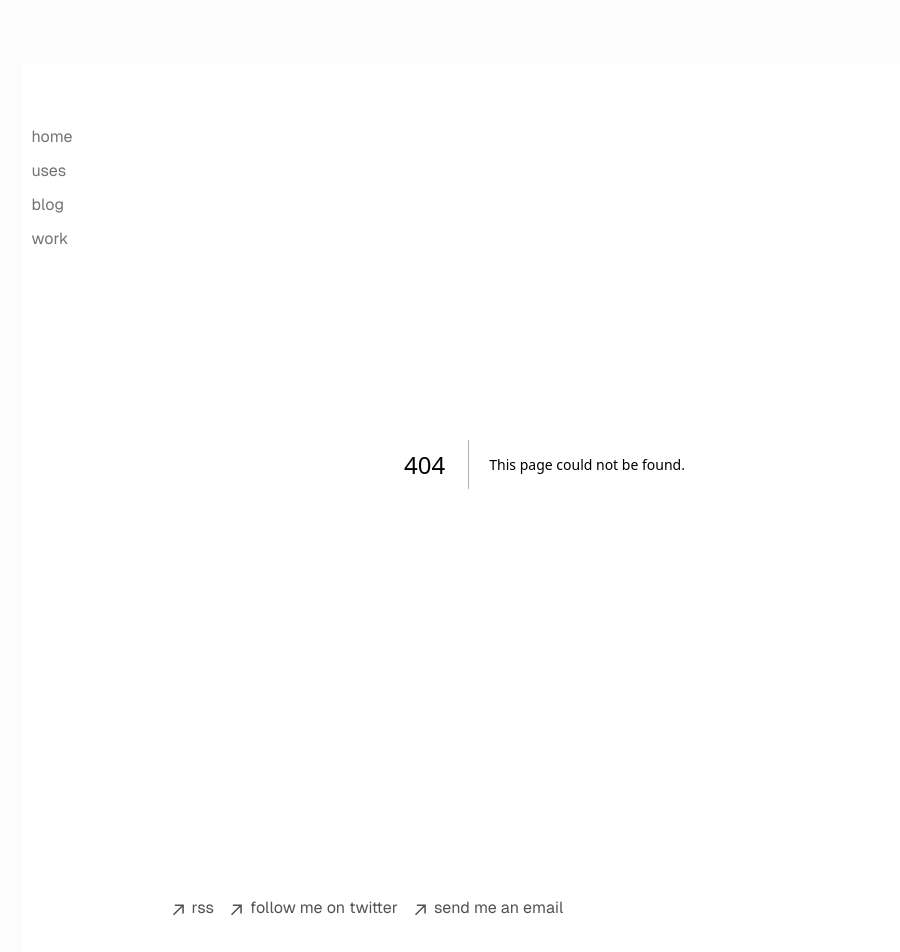
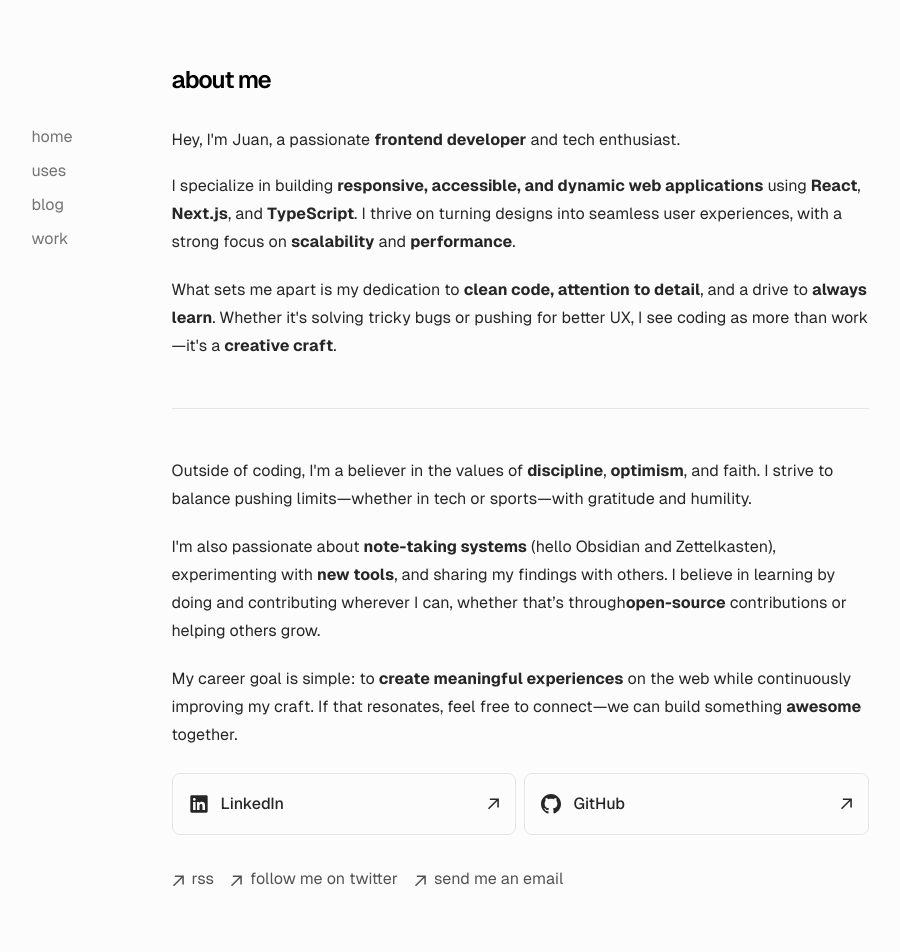
Before and after one commit to jmartinn/portfolio, a Next.js app: page /about in a window 1280 px wide. Before the commit this address had no page. Shown: the top 952 px of the page, without its empty margins (163-1063 px from the left). Built offline with nearby package versions, Linux system fonts and the light colour scheme.

Commit message:
feat: add about page with personal bio and external links

```diff
--- /dev/null
+++ b/app/about/page.tsx
@@ -0,0 +1,80 @@
+import type { Metadata } from "next";
+
+import { Icons } from "@/components/ui/icons";
+
+export const metadata: Metadata = {
+  title: "About",
+  description: "VP of Developer Experience at Vercel.",
+};
+
+export default function AboutPage() {
+  return (
+    <section>
+      <h1 className="mb-8 text-2xl font-semibold tracking-tighter">about me</h1>
+      <p className="my-5 text-neutral-800 dark:text-neutral-200">
+        Hey, I&apos;m Juan, a passionate <b>frontend developer</b> and tech
+        enthusiast.
+      </p>
+      <div className="prose prose-neutral text-neutral-800 dark:prose-invert dark:text-neutral-200">
+        <p>
+          I specialize in building{" "}
+          <b>responsive, accessible, and dynamic web applications</b> using{" "}
+          <b>React</b>, <b>Next.js</b>, and <b>TypeScript</b>. I thrive on
+          turning designs into seamless user experiences, with a strong focus on{" "}
+          <b>scalability</b> and <b>performance</b>.
+        </p>
+        <p>
+          What sets me apart is my dedication to{" "}
+          <b>clean code, attention to detail</b>, and a drive to{" "}
+          <b>always learn</b>. Whether it&apos;s solving tricky bugs or pushing
+          for better UX, I see coding as more than work—it&apos;s a{" "}
+          <b>creative craft</b>.
+        </p>
+        <hr />
+        <p>
+          Outside of coding, I&apos;m a believer in the values of{" "}
+          <b>discipline</b>, <b>optimism</b>, and faith. I strive to balance
+          pushing limits—whether in tech or sports—with gratitude and humility.
+        </p>
+        <p>
+          I&apos;m also passionate about <b>note-taking systems</b> (hello
+          Obsidian and Zettelkasten), experimenting with <b>new tools</b>, and
+          sharing my findings with others. I believe in learning by doing and
+          contributing wherever I can, whether that’s through
+          <b>open-source</b> contributions or helping others grow.
+        </p>
+        <p>
+          My career goal is simple: to <b>create meaningful experiences</b> on
+          the web while continuously improving my craft. If that resonates, feel
+          free to connect—we can build something <b>awesome</b> together.
+        </p>
+        <div className="mt-6 flex flex-col gap-2 md:flex-row md:gap-2">
+          <a
+            rel="noopener noreferrer"
+            target="_blank"
+            href="https://linkedin.com/in/juampemartin"
+            className="flex w-full items-center justify-between rounded-lg border border-neutral-200 p-4 text-neutral-800 no-underline transition-all hover:bg-neutral-100 dark:border-neutral-800 dark:text-neutral-200 hover:dark:bg-neutral-900"
+          >
+            <div className="flex items-center">
+              <Icons.linkedin />
+              <div className="ml-3">LinkedIn</div>
+            </div>
+            <Icons.arrow />
+          </a>
+          <a
+            rel="noopener noreferrer"
+            target="_blank"
+            href="https://github.com/jmartinn"
+            className="flex w-full items-center justify-between rounded-lg border border-neutral-200 p-4 text-neutral-800 no-underline transition-all hover:bg-neutral-100 dark:border-neutral-800 dark:text-neutral-200 hover:dark:bg-neutral-900"
+          >
+            <div className="flex items-center">
+              <Icons.github />
+              <div className="ml-3">GitHub</div>
+            </div>
+            <Icons.arrow />
+          </a>
+        </div>
+      </div>
+    </section>
+  );
+}
```
